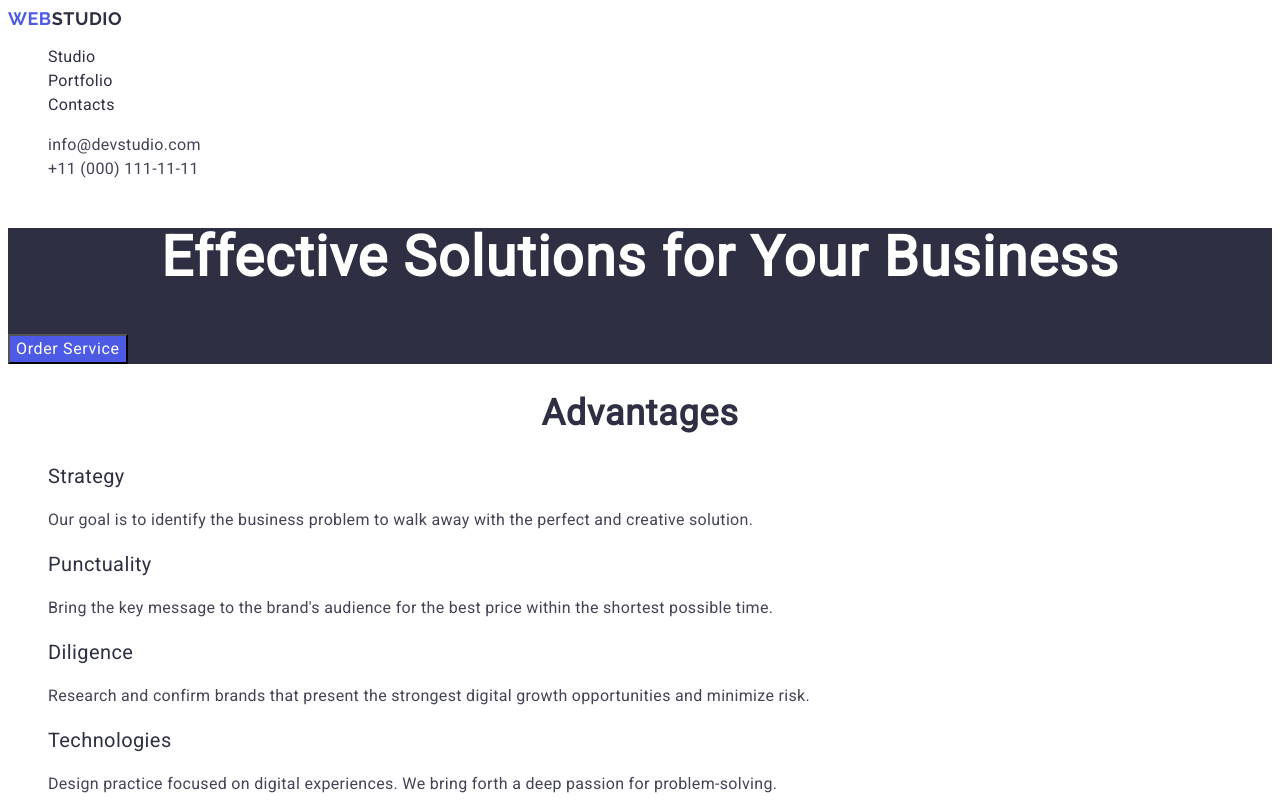
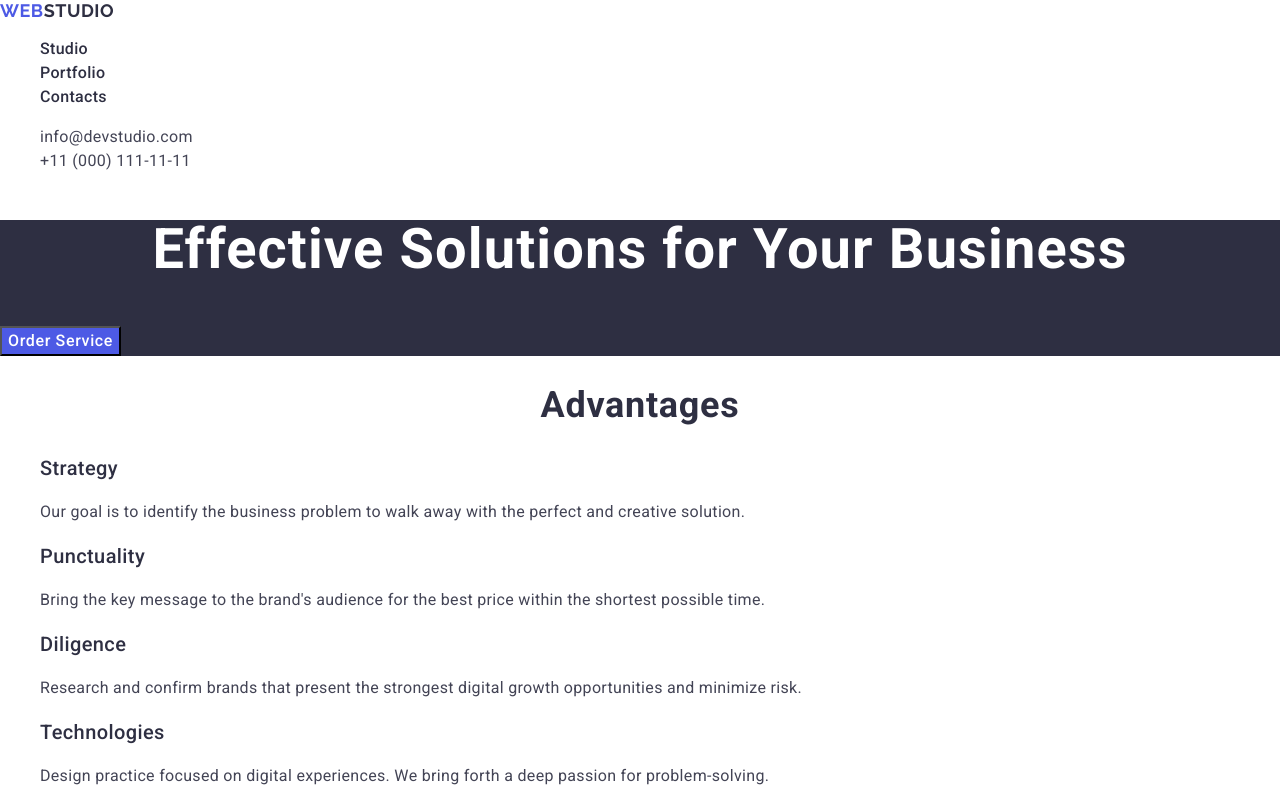
Before and after one commit to Yaroslav2798/-goit-markup-hw-02, a plain HTML site: page index.html in a window 1280 px wide. Shown: the top 800 px of the page. Drawn offline with nearby package versions, Linux system fonts and the light colour scheme.

Commit message:
ADD  mod2

```diff
--- a/css/styles.css
+++ b/css/styles.css
@@ -2,13 +2,13 @@ body{
     font-family: "Roboto",sans-serif;
     color: #434455;
     font-size: 16px;
-    background-color: #FFF;
+    background-color: #ffffff;
 }
  ul{
     list-style-type: none;
 
 
-
+/* HEADER ШАПКА */
 }
 .logo-studio{
     color:#2E2F42;
@@ -65,6 +65,12 @@ body{
     color: #404bbf;
 }
 
+
+
+/* MAIN */
+
+
+/*SECTION 1 */
 .section-hero {
 background-color: #2E2F42;
 }
@@ -99,6 +105,8 @@ background-color: #2E2F42;
         background-color:#404BBF ;
     }
 
+
+    /* SECTION 2 */
 .title {
     color: #2E2F42;
     font-size: 36px;
@@ -130,13 +138,18 @@ background-color: #2E2F42;
 
 
 
-
+/* SECTION 3 */
 
  .team {
     background-color:#F4F4FD;
  }
 
 
+
+
+
+
+ /* FOOTER */
  .footer {
     background-color: #2E2F42;
     text-decoration: none;
--- a/index.html
+++ b/index.html
@@ -4,17 +4,22 @@
     <meta charset="UTF-8" />
     <meta name="viewport" content="width=device-width, initial-scale=1.0" />
     <title>Document</title>
+    <link
+      rel="stylesheet"
+      href="https://cdnjs.cloudflare.com/ajax/libs/modern-normalize/2.0.0/modern-normalize.min.css"
+    />
     <link rel="stylesheet" href="css/styles.css" />
     <link rel="preconnect" href="https://fonts.googleapis.com" />
     <link rel="preconnect" href="https://fonts.gstatic.com" crossorigin />
     <link
-      href="https://fonts.googleapis.com/css2?family=Montserrat:ital,wght@0,700;1,400&family=Raleway:wght@700&family=Roboto&display=swap"
+      href="https://fonts.googleapis.com/css2?family=Raleway:wght@700&family=Roboto:wght@400;500;700&display=swap"
       rel="stylesheet"
     />
   </head>
   <body>
     <!-- шапка веб сторінки -->
     <header>
+      <div class="container">
         <nav>
           <a href="./index.html" class="logo-web"
             >WeB<span class="logo-studio">Studio</span></a
@@ -39,6 +44,7 @@
             </li>
           </ul>
         </address>
+      </div>
     </header>
 
     <!--основний вміст-->
```
Lines whose indentation alone changed are shown as unchanged.
